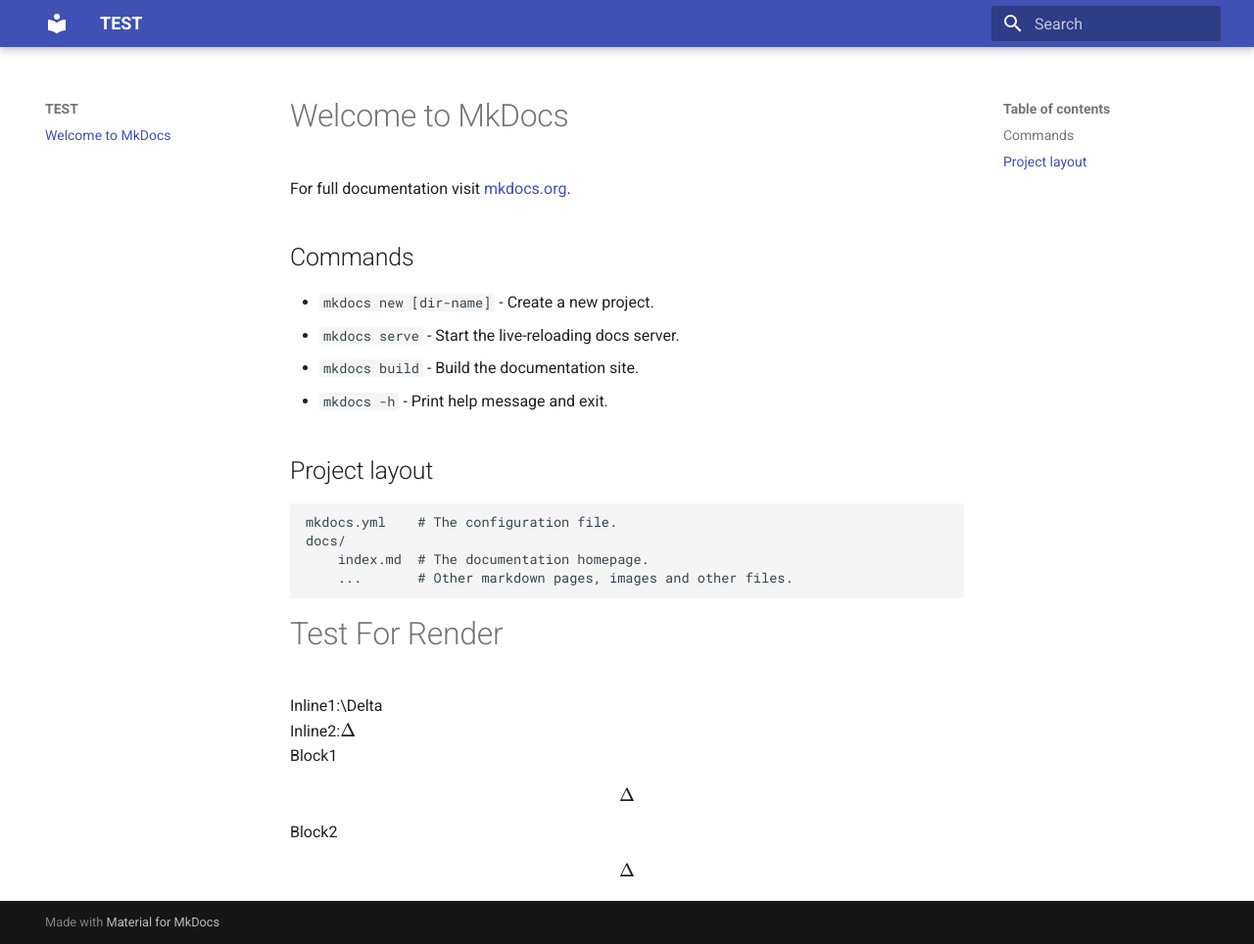
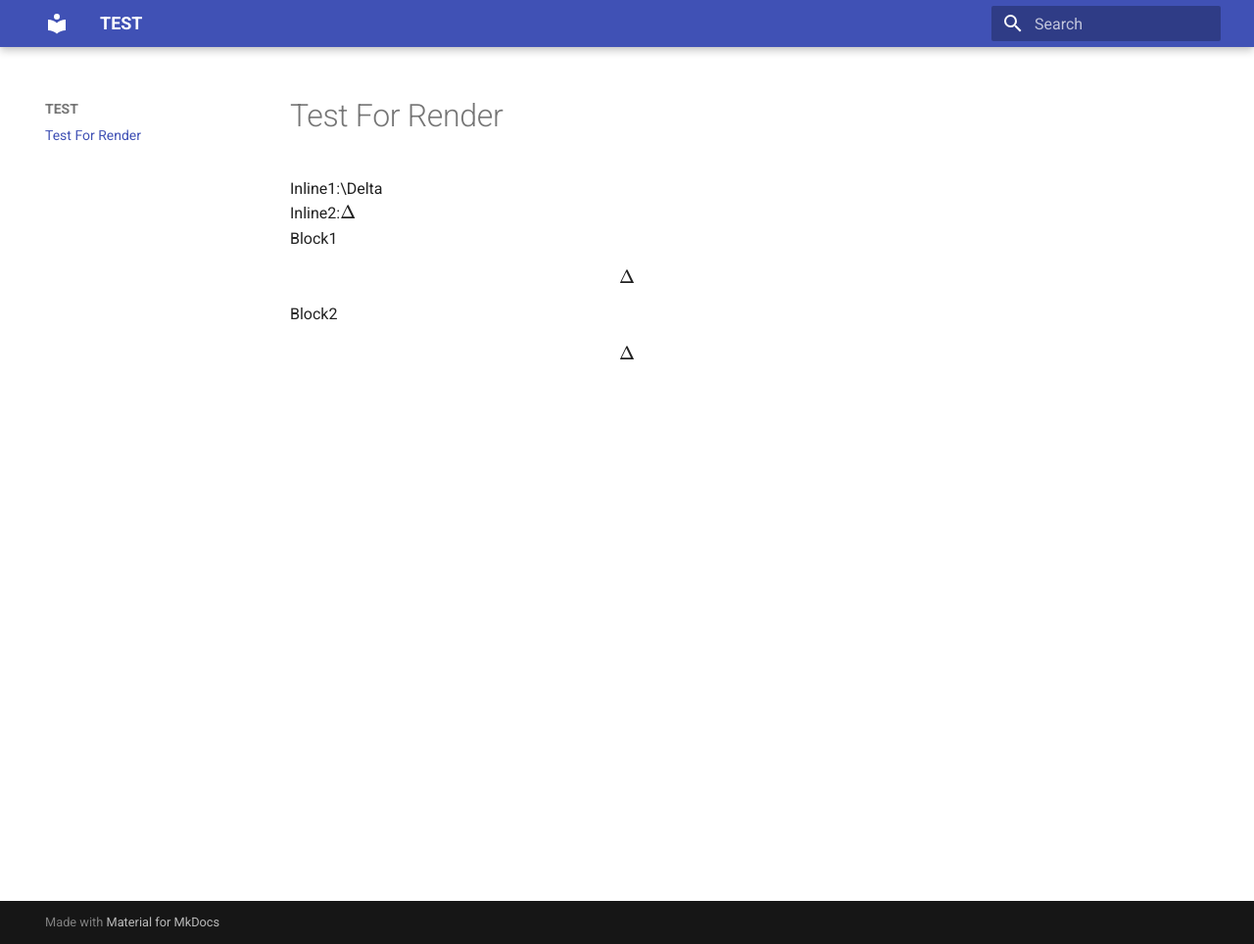
Before and after one commit to rapon233/mathjaxtest, an MkDocs documentation site: the page built from docs/index.md, in a window 1280 px wide and 964 px high. Shown: the whole window at 98% size. Built offline with MkDocs 1.6.1 and Material for MkDocs 9.7.7, drawn with Linux system fonts in a browser that asks for light colours.

Commit message:
original post

```diff
--- a/docs/index.md
+++ b/docs/index.md
@@ -1,21 +1,3 @@
-# Welcome to MkDocs
-
-For full documentation visit [mkdocs.org](https://www.mkdocs.org).
-
-## Commands
-
-* `mkdocs new [dir-name]` - Create a new project.
-* `mkdocs serve` - Start the live-reloading docs server.
-* `mkdocs build` - Build the documentation site.
-* `mkdocs -h` - Print help message and exit.
-
-## Project layout
-
-    mkdocs.yml    # The configuration file.
-    docs/
-        index.md  # The documentation homepage.
-        ...       # Other markdown pages, images and other files.
-
 # Test For Render
 
 Inline1:$\Delta$
--- a/mkdocs.yml
+++ b/mkdocs.yml
@@ -6,6 +6,7 @@
 extra_javascript:
     - 'https://polyfill.io/v3/polyfill.min.js?features=es6'
     - 'https://cdn.jsdelivr.net/npm/mathjax@3/es5/tex-chtml.js'
+#    - 'https://cdnjs.cloudflare.com/ajax/libs/mathjax/2.7.0/MathJax.js?config=TeX-MML-AM_CHTML'
 
 markdown_extensions:
     - pymdownx.arithmatex
```
Also changed, not shown: site/404.html, site/index.html, site/search/search_index.json, 1 other file.
